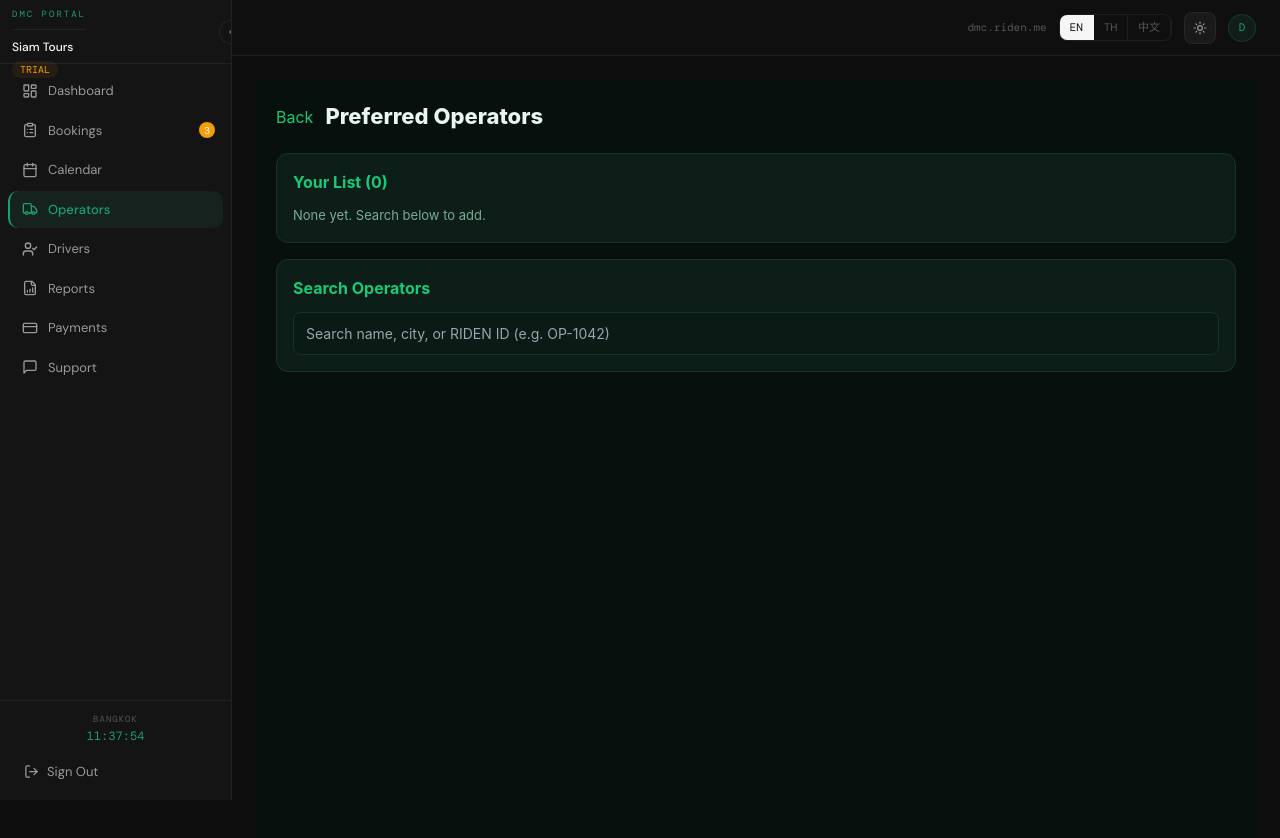
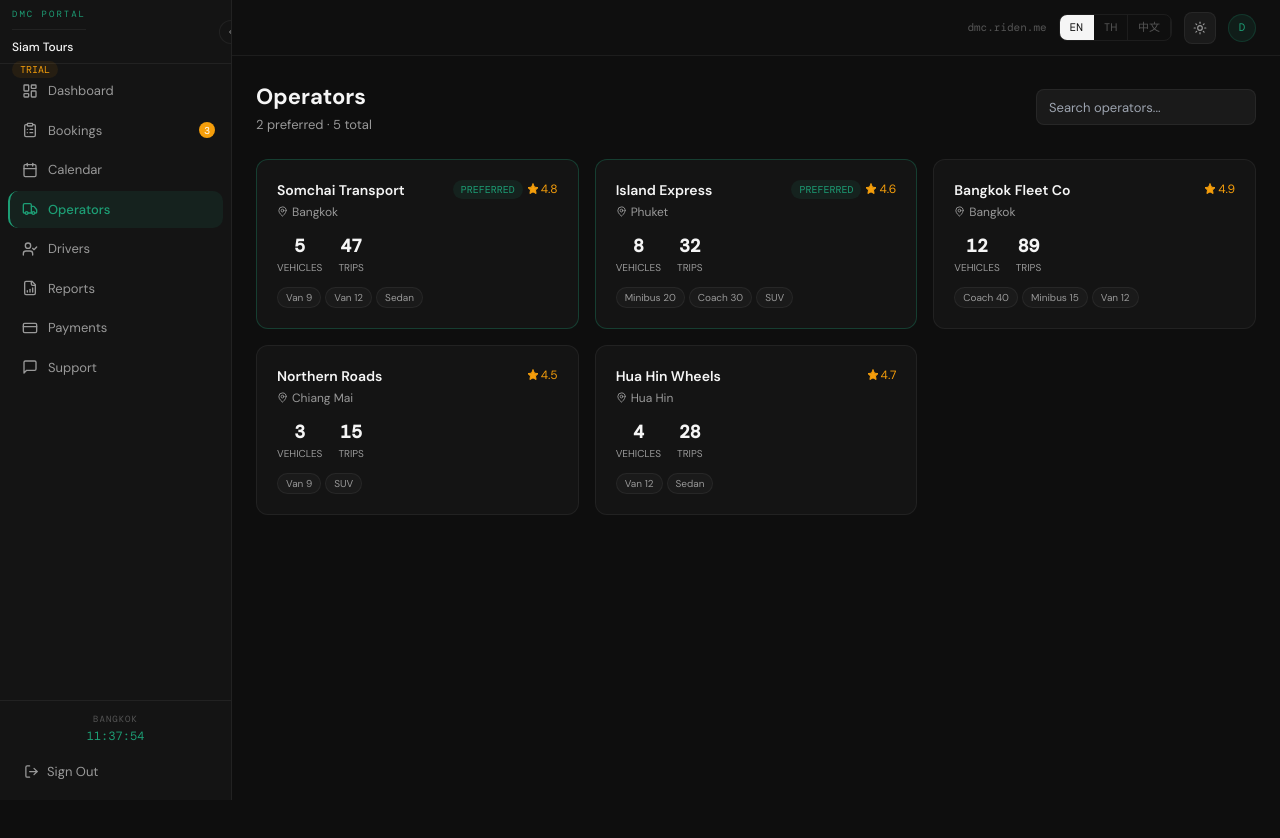
Before and after one commit to jeet623-create/Riden, a Next.js app: page /dmc/operators in a window 1280 px wide. Before the commit this address had no page. Shown: the top 838 px of the page. After the commit the page ends 800 px from the top, so only its background shows below. Built offline with nearby package versions, Linux system fonts and the light colour scheme.

Commit message:
feat: Figma design - page.tsx

```diff
--- a/src/app/dmc/operators/page.tsx
+++ b/src/app/dmc/operators/page.tsx
@@ -1,53 +1,100 @@
-'use client';
-import { useEffect, useState } from 'react';
-import { useRouter } from 'next/navigation';
-const SUPA = (process.env.NEXT_PUBLIC_SUPABASE_URL || '') + '/functions/v1';
-export default function OperatorsPage() {
-  const router = useRouter();
-  const [preferred, setPreferred] = useState<any[]>([]);
-  const [results, setResults] = useState<any[]>([]);
-  const [q, setQ] = useState('');
-  const [dmcId, setDmcId] = useState('');
-  const [loading, setLoading] = useState(false);
-  useEffect(() => {
-    const id = localStorage.getItem('dmc_id');
-    if (!id) { router.push('/dmc/login'); return; }
-    setDmcId(id);
-    fetch(SUPA+'/operator-search?action=search&q=all&dmc_id='+id).then(r=>r.json()).then(d=>setPreferred((d.operators||[]).filter((o:any)=>o.is_preferred)));
-  }, []);
-  useEffect(() => {
-    if (q.length>=2) fetch(SUPA+'/operator-search?action=search&q='+encodeURIComponent(q)+'&dmc_id='+dmcId).then(r=>r.json()).then(d=>setResults(d.operators||[]));
-    else setResults([]);
-  }, [q]);
-  async function add(opId: string) { setLoading(true); await fetch(SUPA+'/operator-search',{method:'POST',headers:{'Content-Type':'application/json'},body:JSON.stringify({dmc_id:dmcId,operator_id:opId})}); const res=await fetch(SUPA+'/operator-search?action=search&q=all&dmc_id='+dmcId); const d=await res.json(); setPreferred((d.operators||[]).filter((o:any)=>o.is_preferred)); setLoading(false); }
-  async function remove(opId: string) { await fetch(SUPA+'/operator-search',{method:'DELETE',headers:{'Content-Type':'application/json'},body:JSON.stringify({dmc_id:dmcId,operator_id:opId})}); setPreferred(p=>p.filter(o=>o.id!==opId)); }
-  const inp: React.CSSProperties = {width:'100%',background:'#0a1a15',border:'1px solid #1a3028',borderRadius:8,padding:'10px 12px',color:'#e8f5f0',fontSize:14,boxSizing:'border-box'};
+"use client"
+import { useState } from "react"
+import { motion, AnimatePresence } from "framer-motion"
+import { Star, X, Phone, MapPin, Truck } from "lucide-react"
+import { useLanguage } from "@/hooks/use-language"
+
+const operators = [
+  { id:1, name:"Somchai Transport", contact:"Somchai J.", phone:"+66 81 234 5678", base:"Bangkok", vehicles:5, types:["Van 9","Van 12","Sedan"], trips:47, rating:4.8, preferred:true },
+  { id:2, name:"Island Express", contact:"Prasert K.", phone:"+66 76 345 6789", base:"Phuket", vehicles:8, types:["Minibus 20","Coach 30","SUV"], trips:32, rating:4.6, preferred:true },
+  { id:3, name:"Bangkok Fleet Co", contact:"Wichai N.", phone:"+66 89 456 7890", base:"Bangkok", vehicles:12, types:["Coach 40","Minibus 15","Van 12"], trips:89, rating:4.9, preferred:false },
+  { id:4, name:"Northern Roads", contact:"Niran C.", phone:"+66 85 567 8901", base:"Chiang Mai", vehicles:3, types:["Van 9","SUV"], trips:15, rating:4.5, preferred:false },
+  { id:5, name:"Hua Hin Wheels", contact:"Manat S.", phone:"+66 83 678 9012", base:"Hua Hin", vehicles:4, types:["Van 12","Sedan"], trips:28, rating:4.7, preferred:false },
+]
+
+export default function DmcOperatorsPage() {
+  const { t } = useLanguage()
+  const [sel, setSel] = useState<typeof operators[0]|null>(null)
+  const [q, setQ] = useState("")
+
+  const filtered = operators.filter(o => !q || o.name.toLowerCase().includes(q.toLowerCase()) || o.base.toLowerCase().includes(q.toLowerCase()))
+
   return (
-    <div style={{minHeight:'100vh',background:'#07100D',color:'#e8f5f0',fontFamily:'Inter,sans-serif',padding:20}}>
-      <div style={{display:'flex',alignItems:'center',gap:12,marginBottom:20}}>
-        <a href="/dmc/dashboard" style={{color:'#19C977',textDecoration:'none'}}>Back</a>
-        <h1 style={{fontSize:22,fontWeight:800,margin:0}}>Preferred Operators</h1>
+    <motion.div initial={{ opacity:0, y:8 }} animate={{ opacity:1, y:0 }} transition={{ duration:0.2 }}>
+      <div style={{ display:"flex", justifyContent:"space-between", alignItems:"center", marginBottom:24 }}>
+        <div>
+          <h1 style={{ fontSize:22, fontWeight:700, color:"var(--text-1,#f0f0f0)" }}>{t({ en:"Operators", th:"ผู้ให้บริการ", zh:"运营商" })}</h1>
+          <p style={{ fontSize:13, color:"var(--text-2,#999)", marginTop:2 }}>{operators.filter(o=>o.preferred).length} preferred · {operators.length} total</p>
+        </div>
+        <input value={q} onChange={e=>setQ(e.target.value)} placeholder={t({ en:"Search operators...", th:"ค้นหา...", zh:"搜索..." })}
+          style={{ width:220, height:36, padding:"0 12px", borderRadius:8, border:"1px solid var(--border,#242)", background:"var(--bg-elevated,#1a1a1a)", color:"var(--text-1,#f0f0f0)", fontSize:13, outline:"none" }} />
       </div>
-      <div style={{background:'#0d1e19',border:'1px solid #1a3028',borderRadius:12,padding:16,marginBottom:16}}>
-        <div style={{fontSize:16,fontWeight:700,color:'#19C977',marginBottom:12}}>Your List ({preferred.length})</div>
-        {preferred.length===0 ? <div style={{color:'#7aab94',fontSize:13}}>None yet. Search below to add.</div>
-        : preferred.map((op:any)=>(
-          <div key={op.id} style={{display:'flex',justifyContent:'space-between',alignItems:'center',padding:'10px 0',borderBottom:'1px solid #1a3028'}}>
-            <div><div style={{fontWeight:600}}>{op.company_name}</div><div style={{fontSize:12,color:'#7aab94'}}>{op.phone} - {op.base_location} - {op.riden_id}</div></div>
-            <button onClick={()=>remove(op.id)} style={{background:'transparent',border:'1px solid #ff6b6b',color:'#ff6b6b',borderRadius:6,padding:'4px 10px',fontSize:12,cursor:'pointer'}}>Remove</button>
+
+      <div style={{ display:"grid", gridTemplateColumns:"repeat(auto-fill,minmax(320px,1fr))", gap:16 }}>
+        {filtered.map(op => (
+          <div key={op.id} onClick={()=>setSel(op)} style={{ background:"var(--bg-surface,#111)", border:`1px solid ${op.preferred?"rgba(29,158,117,0.3)":"var(--border,#242)"}`, borderRadius:12, padding:20, cursor:"pointer", transition:"all 150ms" }}
+            onMouseEnter={e=>e.currentTarget.style.borderColor=op.preferred?"rgba(29,158,117,0.5)":"rgba(255,255,255,0.1)"}
+            onMouseLeave={e=>e.currentTarget.style.borderColor=op.preferred?"rgba(29,158,117,0.3)":"var(--border,#242)"}>
+            <div style={{ display:"flex", justifyContent:"space-between", alignItems:"flex-start", marginBottom:12 }}>
+              <div>
+                <div style={{ fontWeight:600, fontSize:14, color:"var(--text-1,#f0f0f0)", marginBottom:2 }}>{op.name}</div>
+                <div style={{ fontSize:12, color:"var(--text-2,#999)", display:"flex", alignItems:"center", gap:4 }}>
+                  <MapPin size={11}/>{op.base}
+                </div>
+              </div>
+              <div style={{ display:"flex", alignItems:"center", gap:4 }}>
+                {op.preferred && <span style={{ fontSize:10, padding:"2px 8px", borderRadius:99, background:"rgba(29,158,117,0.1)", color:"#1D9E75", fontFamily:"var(--font-mono,monospace)" }}>PREFERRED</span>}
+                <span style={{ display:"flex", alignItems:"center", gap:2, fontSize:12, color:"#f59e0b" }}><Star size={12} fill="#f59e0b"/>{op.rating}</span>
+              </div>
+            </div>
+            <div style={{ display:"flex", gap:16, marginBottom:12 }}>
+              <div style={{ textAlign:"center" }}>
+                <div style={{ fontFamily:"var(--font-mono,monospace)", fontSize:18, fontWeight:700, color:"var(--text-1,#f0f0f0)" }}>{op.vehicles}</div>
+                <div style={{ fontSize:10, color:"var(--text-2,#999)", textTransform:"uppercase" }}>Vehicles</div>
+              </div>
+              <div style={{ textAlign:"center" }}>
+                <div style={{ fontFamily:"var(--font-mono,monospace)", fontSize:18, fontWeight:700, color:"var(--text-1,#f0f0f0)" }}>{op.trips}</div>
+                <div style={{ fontSize:10, color:"var(--text-2,#999)", textTransform:"uppercase" }}>Trips</div>
+              </div>
+            </div>
+            <div style={{ display:"flex", flexWrap:"wrap", gap:4 }}>
+              {op.types.map(v => <span key={v} style={{ fontSize:10, padding:"2px 8px", borderRadius:99, background:"var(--bg-elevated,#1a1a1a)", color:"var(--text-2,#999)", border:"1px solid var(--border,#242)" }}>{v}</span>)}
+            </div>
           </div>
         ))}
       </div>
-      <div style={{background:'#0d1e19',border:'1px solid #1a3028',borderRadius:12,padding:16}}>
-        <div style={{fontSize:16,fontWeight:700,color:'#19C977',marginBottom:12}}>Search Operators</div>
-        <input style={inp} value={q} onChange={e=>setQ(e.target.value)} placeholder="Search name, city, or RIDEN ID (e.g. OP-1042)" />
-        {results.length>0 && <div style={{marginTop:8}}>{results.map((op:any)=>(
-          <div key={op.id} style={{display:'flex',justifyContent:'space-between',alignItems:'center',padding:'10px 0',borderBottom:'1px solid #1a3028'}}>
-            <div><div style={{fontWeight:600}}>{op.company_name} {op.is_preferred?'*':''}</div><div style={{fontSize:12,color:'#7aab94'}}>{op.phone} - {op.base_location} - {op.riden_id}</div></div>
-            {!op.is_preferred ? <button onClick={()=>add(op.id)} disabled={loading} style={{background:'#19C977',border:'none',color:'#07100D',borderRadius:6,padding:'6px 12px',fontSize:12,cursor:'pointer',fontWeight:700}}>+ Add</button> : <span style={{fontSize:12,color:'#19C977'}}>Added</span>}
-          </div>
-        ))}</div>}
-      </div>
-    </div>
-  );
+
+      <AnimatePresence>
+        {sel && (
+          <motion.div initial={{ opacity:0 }} animate={{ opacity:1 }} exit={{ opacity:0 }} onClick={()=>setSel(null)}
+            style={{ position:"fixed", inset:0, background:"rgba(0,0,0,0.5)", backdropFilter:"blur(4px)", zIndex:50, display:"flex", justifyContent:"flex-end" }}>
+            <motion.div initial={{ x:60 }} animate={{ x:0 }} exit={{ x:60 }} transition={{ duration:0.25 }} onClick={e=>e.stopPropagation()}
+              style={{ width:400, background:"var(--bg-surface,#111)", borderLeft:"1px solid var(--border,#242)", height:"100%", overflowY:"auto", padding:24 }}>
+              <div style={{ display:"flex", justifyContent:"space-between", alignItems:"center", marginBottom:20 }}>
+                <div style={{ fontSize:16, fontWeight:600, color:"var(--text-1,#f0f0f0)" }}>{sel.name}</div>
+                <button onClick={()=>setSel(null)} style={{ background:"none", border:"none", cursor:"pointer", color:"var(--text-2,#999)" }}><X size={18}/></button>
+              </div>
+              <div style={{ background:"var(--bg-elevated,#1a1a1a)", borderRadius:10, padding:16, marginBottom:20 }}>
+                {[["Contact",sel.contact],["Phone",sel.phone],["Base",sel.base],["Vehicles",String(sel.vehicles)],["Total Trips",String(sel.trips)],["Rating",String(sel.rating)+" ⭐"]].map(([l,v])=>(
+                  <div key={l} style={{ display:"flex", justifyContent:"space-between", padding:"8px 0", borderBottom:"1px solid rgba(255,255,255,0.04)" }}>
+                    <span style={{ fontFamily:"var(--font-mono,monospace)", fontSize:10, color:"var(--text-3,#555)", textTransform:"uppercase", letterSpacing:1 }}>{l}</span>
+                    <span style={{ fontFamily:"var(--font-mono,monospace)", fontSize:12, color:"var(--text-1,#f0f0f0)" }}>{v}</span>
+                  </div>
+                ))}
+              </div>
+              <div style={{ marginBottom:16 }}>
+                <div style={{ fontFamily:"var(--font-mono,monospace)", fontSize:10, color:"var(--text-3,#555)", textTransform:"uppercase", letterSpacing:1, marginBottom:8 }}>VEHICLE TYPES</div>
+                <div style={{ display:"flex", flexWrap:"wrap", gap:6 }}>
+                  {sel.types.map(v=><span key={v} style={{ fontSize:12, padding:"4px 12px", borderRadius:99, background:"var(--bg-elevated,#1a1a1a)", border:"1px solid var(--border,#242)", color:"var(--text-2,#999)" }}>{v}</span>)}
+                </div>
+              </div>
+              <button style={{ width:"100%", padding:10, borderRadius:8, fontSize:13, fontWeight:500, background:"#1D9E75", color:"white", border:"none", cursor:"pointer" }}>
+                {t({ en:"Book This Operator", th:"จองผู้ให้บริการนี้", zh:"预订此运营商" })}
+              </button>
+            </motion.div>
+          </motion.div>
+        )}
+      </AnimatePresence>
+    </motion.div>
+  )
 }
```
